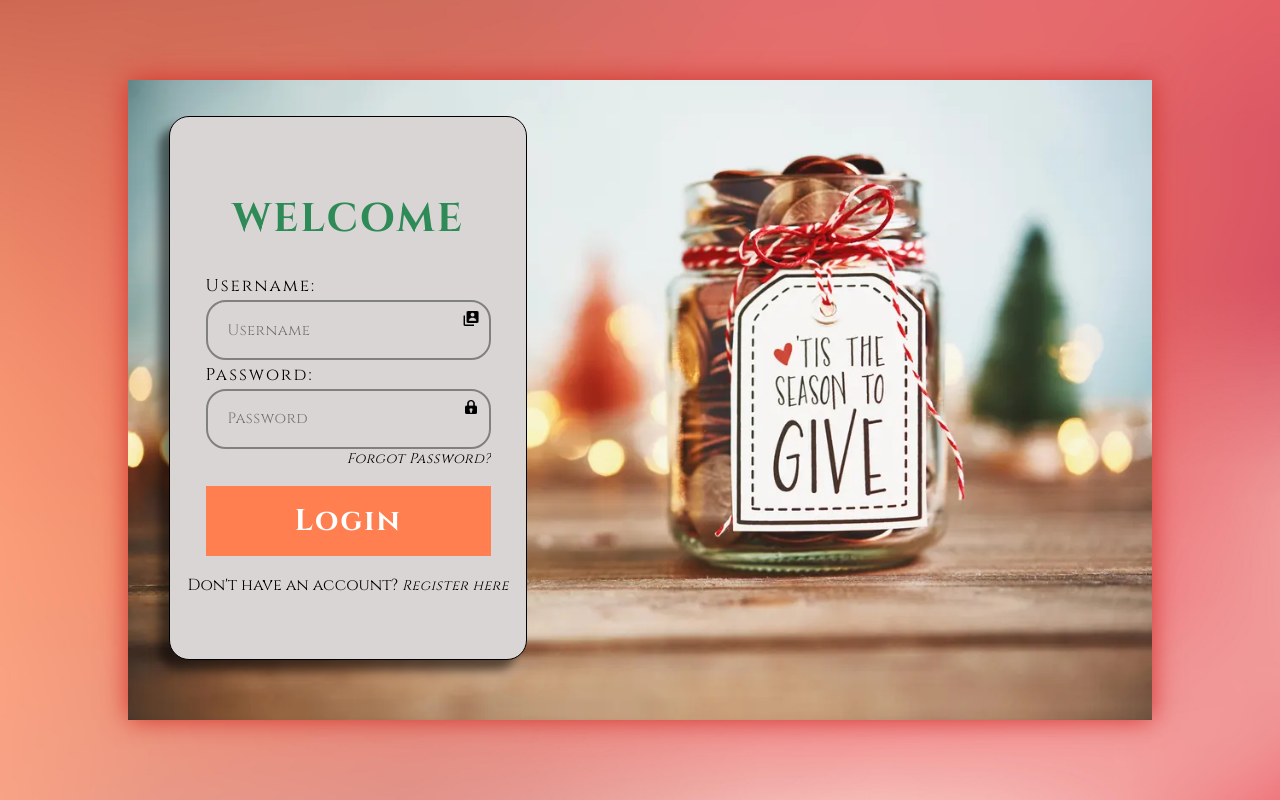
After one commit to justinelaroza/Web-based-Donation-Platform-for-Pasabuhay-Providing-Essentials-to-People-in-Need-, a PHP site: page /login-form.php in a window 1280 px wide. The commit adds this page. Run offline with PHP 8.4, Linux system fonts and the light colour scheme.

Commit message:
Created a separate file for html forms for cleaner look, created the initial form of code verification

```diff
--- /dev/null
+++ b/login-form.php
@@ -0,0 +1,129 @@
+<!DOCTYPE html>
+<html lang="en">
+<head>
+    <meta charset="UTF-8">
+    <meta name="viewport" content="width=device-width, initial-scale=1.0">
+    <title>Login Page</title>
+    <link rel="stylesheet" href="login.css">
+</head>
+<body>
+    <div class="middle-section">
+        <div class="wrapper">
+            <form action="<?php echo htmlspecialchars($_SERVER['PHP_SELF']); ?>" method="post">
+                <div class="top-area">
+                    <h1>WELCOME</h1>
+                </div>
+                <div class="input-box">
+                    <label>Username:</label>
+                    <input type="text" name="username" placeholder="Username">
+                    <img src="./pictures/user-picture.png" alt="user-picture">
+                </div>
+                <div class="input-box">
+                    <label>Password:</label>
+                    <input type="password" name="password" placeholder="Password">
+                    <img src="./pictures/pass-picture.png" alt="pass-picture">
+                </div>
+                <div class="error-message">
+                    <?php
+                        if (isset($_GET['invalid'])) {
+                            echo $_GET['invalid']; // mag pprint to ng error message from the error handling sa php sa baba
+                        }
+                        if (isset($_GET['fill'])) {
+                            echo $_GET['fill'];
+                        }
+                    ?>
+                </div>
+                <div class="forgot">
+                    <input type="submit" name="forgot-button" value="Forgot Password?">
+                    <!--username check nya sa data base kung meron nga tas yung old pass check din kung tatama yung pass
+                    nasa data base tas yung new pass dapat mag UPDATE SET yung database bale-->
+                </div>
+                <button name="submit">Login</button>
+                <div class="register">
+                    <p>Don't have an account? <input type="submit" name="register-button" value="Register here"> </p>
+                </div>
+            </form>
+        </div>
+        <div class="wrapper-right" <?php if(isset($_SESSION['show'])) { echo $_SESSION['show']; unset($_SESSION['show']); }?>>
+
+            <form action="<?php echo htmlspecialchars($_SERVER['PHP_SELF']); ?>" method="post">
+                <div class="register">
+                    <h1>REGISTER</h1>
+                </div>
+                <div class="full-name">
+                    <div class="name-field">
+                        <label>First Name:</label>
+                        <input type="text" name="firstname" placeholder="First Name">
+                    </div>
+                    <div class="name-field">
+                        <label>Last Name:</label>
+                        <input type="text" name="lastname" placeholder="Last Name">
+                    </div>
+                    </div>
+                <div class="other-input">
+                    <label>Address:</label>
+                    <input type="text" name="address" placeholder="Address">
+                </div>
+                <div class="parent">
+                    <div class="child">
+                        <label>Email Address:</label>
+                        <input type="email" name="email" placeholder="Email">
+                    </div>
+                    <div class="child">
+                        <label>Username:</label>
+                        <input type="text" name="user-register" placeholder="Username">
+                    </div>
+                </div>
+                <div class="parent">
+                    <div class="child">
+                        <label>Password:</label>
+                        <input type="password" name="orig-pass" placeholder="Password">
+                    </div>
+                    <div class="child">
+                        <label>Confirm Password:</label>
+                        <input type="password" name="confirm-pass" placeholder="Password">
+                    </div>
+                </div>
+                <div class="error-message-reg">
+                    <?php
+                        if (isset($_SESSION['fillReg'])) {
+                            echo $_SESSION['fillReg'];
+                            unset($_SESSION['fillReg']);
+                        }
+                        if (isset($_SESSION['passMatch'])) {
+                            echo $_SESSION['passMatch'];
+                            unset($_SESSION['passMatch']);
+                        }
+                        if(isset($_SESSION['usedEmail'])) {
+                            echo $_SESSION['usedEmail'];
+                            unset($_SESSION['usedEmail']);
+                        }
+                        if(isset($_SESSION['usedUser'])) {
+                            echo $_SESSION['usedUser'];
+                            unset($_SESSION['usedUser']);
+                        }
+                    ?>
+                </div>
+                <button name="new-register" <?php if(isset($_SESSION['hideReg'])) { echo $_SESSION['hideReg']; unset($_SESSION['hideReg']); }?>>Register</button>
+                <div class="code-container" <?php if(isset($_SESSION['revealReg'])) { echo $_SESSION['revealReg']; unset($_SESSION['revealReg']); }?>>
+                    <div class="code-label">
+                        <label>Code sent to: Email@gmail.com</label>
+                    </div>
+                    <div class="code-input">
+                        <input type="text" maxlength="1" name="firstNum">
+                        <input type="text" maxlength="1" name="secondNum">
+                        <input type="text" maxlength="1" name="thirdNum">
+                        <input type="text" maxlength="1" name="fourthNum">
+                        <input type="text" maxlength="1" name="fifthNum">
+                        <input type="text" maxlength="1" name="sixthNum">
+                    </div>
+                    <div class="submit-code-parent">
+                        <input type="submit" name="codeSub" class="submit-code-button">
+                    </div>
+                </div>
+            </form>
+        </div>
+    </div>
+
+</body>
+</html>
--- a/login.css
+++ b/login.css
@@ -303,13 +303,12 @@
     border-color: seagreen;
 }
 
-.wrapper-right button {
+.wrapper-right button {   /* display: none; */
     width: 30%;
     font-size: 25px;
     background-color:seagreen;
     margin-left: 35%;
     cursor: pointer;
-    /* display: none; */
 }
 
 .wrapper-right button:hover {
@@ -351,11 +350,12 @@
     margin-top: 2%;
 }
 
-.wrapper-right .code-container {
+.wrapper-right .code-container { /*display: block*/
     margin: 3% 20% 0 20%;
     border: 2px gray solid;
     border-radius: 10px;
     box-shadow: 0 0 5px black;
+    display: none;
 }
 
 .code-container .submit-code-parent {
```
Also changed, not shown: login.php (+43 -135 lines).
